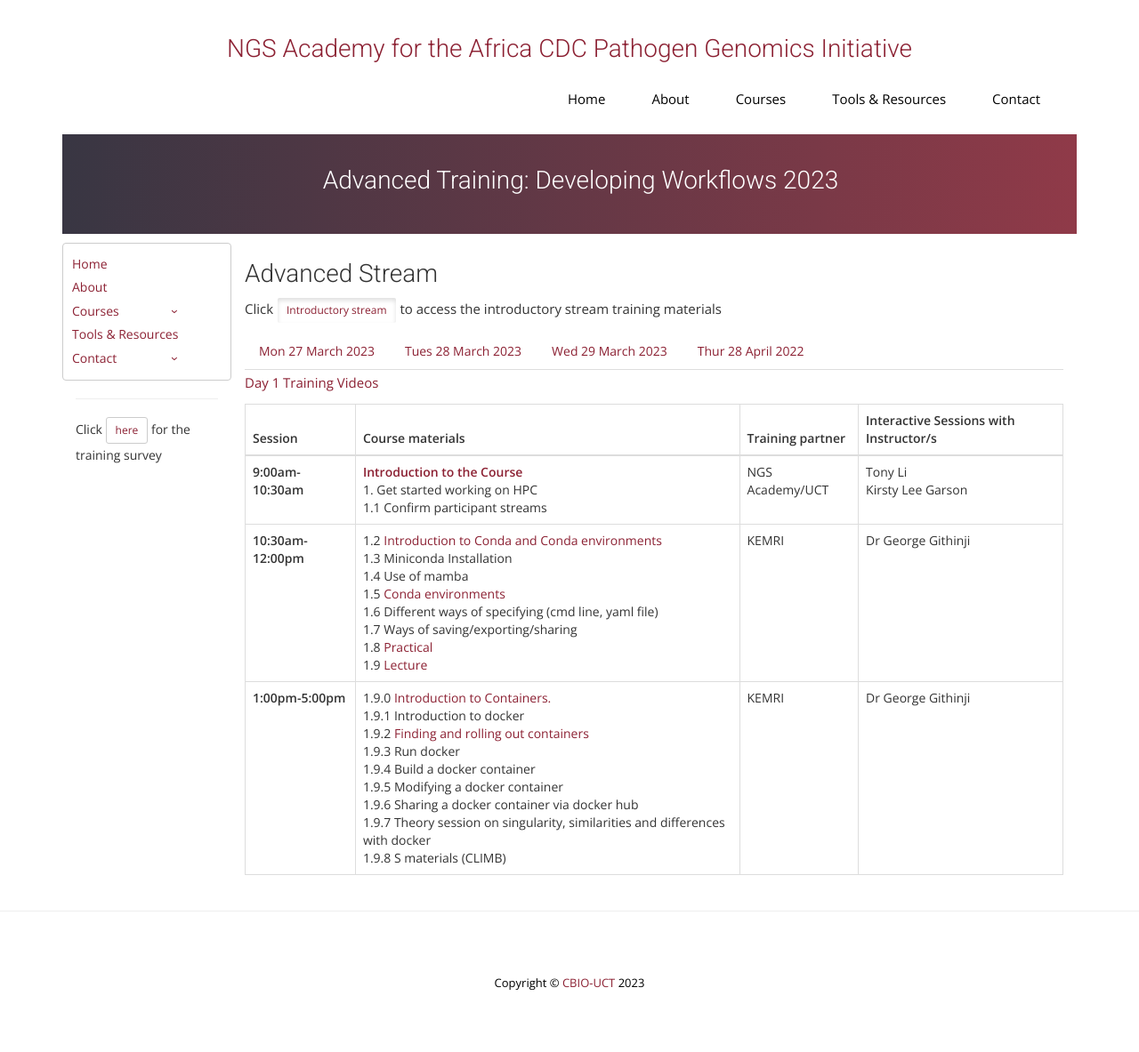
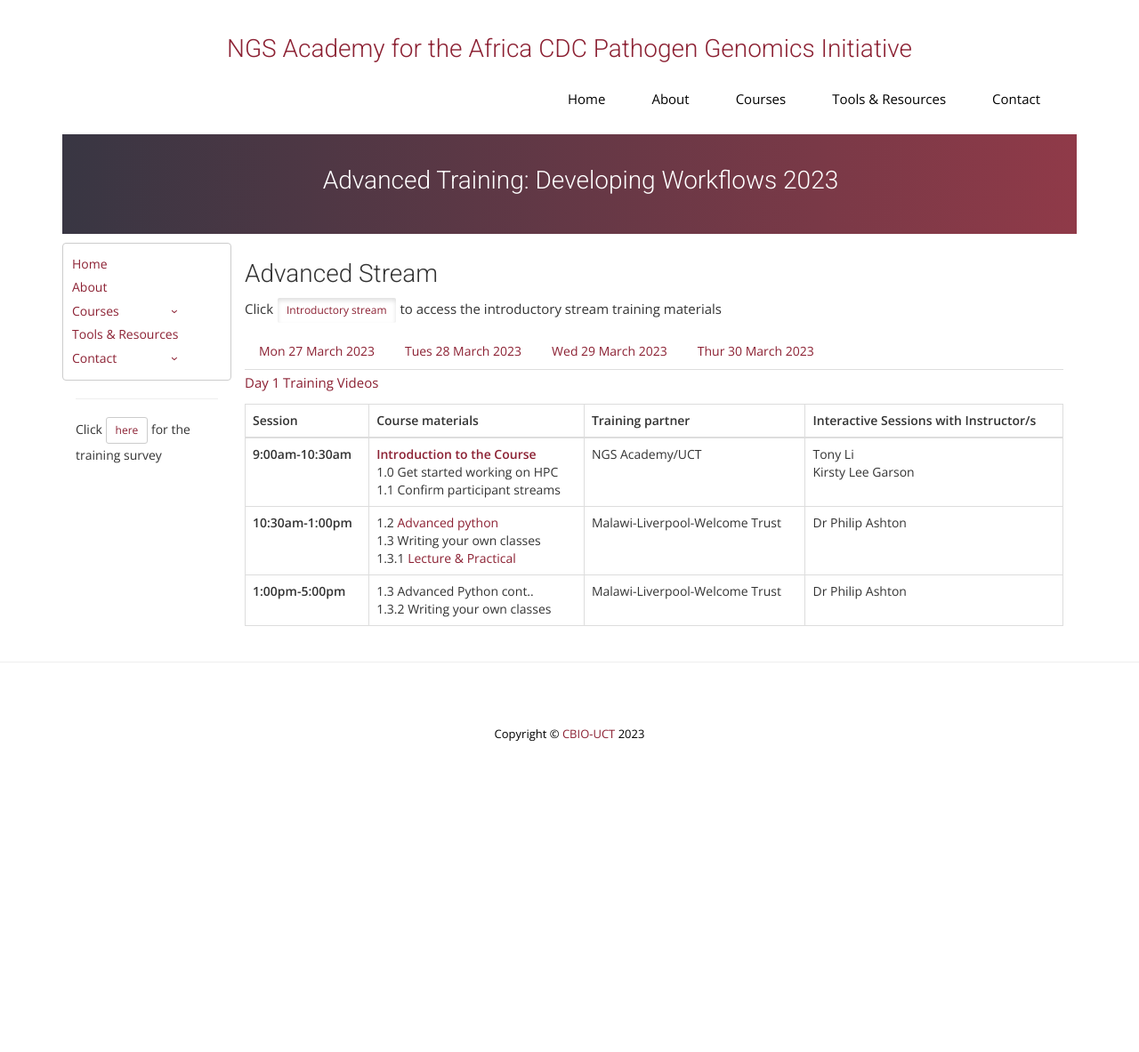
Before and after one commit to uct-cbio/ngs-academy, a Jekyll site: the page built from _posts/2023-04-13-Advanced-Training-Developing-Workflows-ADV.md, in a window 1280 px wide. Shown: the whole page at 89% size. Built offline with Jekyll 4.4.1, drawn with Linux system fonts in a browser that asks for light colours; nearby versions of some CDN libraries; some web fonts are replaced; comment, search, counter and statistics services are not loaded; after the commit the page ends 903 px from its top, so only the background shows below that.

Commit message:
added two streams without working links

```diff
--- a/_posts/2023-04-13-Advanced-Training-Developing-Workflows-ADV.md
+++ b/_posts/2023-04-13-Advanced-Training-Developing-Workflows-ADV.md
@@ -26,7 +26,7 @@
 	</li>
 
   	 <li class="nav-item">
-		<a class="nav-link" data-toggle="tab" href="#tabs-4" role="tab">Thur 28 April 2022</a>
+		<a class="nav-link" data-toggle="tab" href="#tabs-4" role="tab">Thur 30 March 2023</a>
 	</li>
 
 <!--
@@ -72,32 +72,27 @@
 </ul></td>
     </tr>
   <tr>
-      <th scope="row">10:30am-12:00pm
+      <th scope="row">10:30am-1:00pm
       <br>
      </th>
       <td>    <ul>
-      <li>1.2 <a href="#" target="_blank">Introduction to Conda and Conda environments</a></li>
+      <li>1.2 <a href="#" target="_blank">Advanced python</a></li>
 <ol>
-  <li>1.3 Miniconda Installation</li>
-  <li>1.4 Use of mamba</li>
-    <li>1.5 <a href="#" target="_blank">Conda environments</a></li>
-     <li>1.6 Different ways of specifying (cmd line, yaml file)</li>
-       <li>1.7 Ways of saving/exporting/sharing</li>
-        <li>1.8 <a href="#" target="_blank">Practical </a></li>
-         <li>1.9 <a href="#" target="_blank">Lecture </a></li>
+  <li>1.3 Writing your own classes</li>
+        <li>1.3.1 <a href="#" target="_blank">Lecture & Practical </a></li>
 
 </ol>
 </ul></td>
       <td><ul>
 
   <li></li>
- <li>KEMRI </li>
+ <li>Malawi-Liverpool-Welcome Trust</li>
 
 
 </ul></td>
             <td><ul>
              <li></li>
-              <li>Dr George Githinji</li>
+              <li>Dr Philip Ashton</li>
 </ul></td>
     </tr>
   <tr>
@@ -105,16 +100,10 @@
       <br>
      </th>
       <td>    <ul>
-        <li>1.9.0 <a href="#" target="_blank">Introduction to Containers.</a></li>
+        <li>1.3 Advanced Python cont..</li>
 <ol>
-  <li>1.9.1 Introduction to docker</li>
-  <li>1.9.2 <a href="#" target="_blank">Finding and rolling out containers</a></li>
-   <li>1.9.3 Run docker</li>
-    <li>1.9.4 Build a docker container</li>
-    <li>1.9.5 Modifying a docker container</li>
-     <li>1.9.6 Sharing a docker container via docker hub</li>
-       <li>1.9.7 Theory session on singularity, similarities and differences with docker</li>
-         <li>1.9.8 S materials (CLIMB)</li>
+  <li>1.3.2 Writing your own classes</li>
+
 
 
 </ol>
@@ -122,13 +111,13 @@
       <td><ul>
 
   <li></li>
-   <li>KEMRI </li>
+   <li>Malawi-Liverpool-Welcome Trust </li>
 
 
 
 </ul></td>
             <td><ul>
-              <li>Dr George Githinji</li>
+              <li>Dr Philip Ashton</li>
 </ul></td>
     </tr>
 
@@ -153,8 +142,10 @@
       <br>
      </th>
       <td>    <ul>
-      <li>2.  <a href="{{ site.url }}uploads/git_t.pdf" target="_blank">Introduction to Git</a> </li>
-      <li>2.1 Software carpentry (<a href="https://verena90.github.io/2021-10-05-online-NGS_Academy/" target="_blank">Basic Unix and Git</a>) </li>
+      <li>2.0 Advanced python </li>
+     <li>2.1 Using common bioinformatics modules (Bio python ) </li>
+      <li>2.2 Lecture and practical </li>
+        <li>2.3 Best practices </li>
 
 <ol>
 
@@ -165,11 +156,11 @@
 
 
 
- <li>KEMRI </li>
+ <li>Malawi-Liverpool-Welcome Trust </li>
 
 </ul></td>
             <td><ul>
-              <li>Dr George Githinji</li>
+              <li>Dr Philip Ashton</li>
 </ul></td>
     </tr>
 
@@ -200,20 +191,23 @@
       <br>
       2:00pm - 5:00pm</th>
       <td>    <ul>
-             <li>2.3 File organisation.</li>
+             <li>2.3 Nextflow.</li>
+                      <li>2.4 Introduction to Nextflow.</li>
+                               <li>2.5 Channels</li>
+                                <li>2.5 Processes</li>
 
 
 
 </ul></td>
       <td><ul>
 
-  <li>KEMRI</li>
+  <li>ILRI</li>
 
 
 </ul></td>
             <td> <ul>
 
-  <li>Dr George Githinji</li>
+  <li>John Juma</li>
 
 </ul></td>
     </tr>
@@ -236,16 +230,14 @@
   <tbody>
 
   <tr>
-      <th scope="row">9:00am - 1:00pm
+      <th scope="row">9:00am - 10:30pm
       <br>
      </th>
       <td>    <ul>
-      <li>3. <a href="{{ site.url }}uploads/snakemake_introduction.pdf" target="_blank">Introduction to Snakemake  </a> </li>
-      <li>3.1 Scripting </li>
-<li>3.2 Basic concerpts</li>
-        <li>3.3 Running a basic pipeline</li>
-          <li>3.4 Configurations</li>
-            <li>3.5 Combined lecture & practicals (Snakemake)</li>
+      <li>3. Nextflow </li>
+      <li>3.1 Simple RNA-seq1 pipeline </li>
+<li>3.2 nf-core pipelines</li>
+        <li>3.3 nf-core tools</li>
 
 
 <ol>
@@ -270,29 +262,26 @@
       <br>
       2:00pm - 5:00pm</th>
       <td>    <ul>
-             <li>3.6.0 Running snakemake.</li>
-                  <li>3.6.1 Run snakemake with conda</li>
-                    <li>3.6.2 Running snakemake on HPC</li>
-                     <li>3.6.3 <a href="{{ site.url }}uploads/snakemake_practical.zip" target="_blank">Practical: Snakemake</a></li>
+             <li>3.6.0 Advanced containerisation.</li>
+                  <li>3.6.1 Singularity</li>
+                    <li>3.6.2 Creating your singularity container</li>
+                     <li>3.6.3 Working with singularity and the HPC</li>
 </ul></td>
       <td><ul>
-   <li>Malawi-Liverpool-Wellcome Trust </li>
+   <li>KEMRI </li>
 
 
 
 </ul></td>
             <td> <ul>
 
-  <li>Dr Philip Ashton, Belson</li>
-
-
+  <li>Dr George Githingi</li>
 </ul></td>
     </tr>
   </tbody>
-</table>  </p>
+</table></p>
 	</div>
-
-  	<div class="tab-pane" id="tabs-4" role="tabpanel">
+    	<div class="tab-pane" id="tabs-4" role="tabpanel">
       <p><a href="#" target="_blank">Day 4 Training Videos</a></p>
 		<p> <table class="table table-bordered">
   <thead>
@@ -309,24 +298,25 @@
       <br>
      </th>
       <td>    <ul>
-      <li>4.0 Advanced workflows (Nextflow and CWL)</li>
+      <li>4.0 Advanced python</li>
        <li>4.1 Compare and contrast with snakemake</li>
 </ul></td>
       <td><ul>
 
-  <li>ILRI </li>
+  <li>Malawi-Liverpool Welcome Trust </li>
 
 </ul></td>
             <td><ul>
-             <li>John Juma</li>
+             <li>Dr Philip Ashton</li>
 </ul></td>
     </tr>
   <tr>
-      <th scope="row">10:30am - 1:00pm
+      <th scope="row">10:30am - 2:00pm
       <br>
      </th>
       <td>    <ul>
-      <li>4.2. Nextflow practical</li>
+      <li>4.2. Practical project work
+      <br><br>Select a Bioinformatics paper from the collection below, and design a workflow to replicate it. What will you use - conda, docker, snakemake? What tools will you need? Are they available via those channels?</li>
 
 </ul></td>
       <td><ul>
@@ -350,7 +340,7 @@
      </th>
       <td>    <ul>
 <ol>
-  <li>4.3 Practical project work</li>
+  <li>4.3 Practical project work cont...</li>
 
 </ol>
 </ul></td>
```
Also changed, not shown: other parts of _posts/2023-04-13-Advanced-Training-Developing-Workflows-ADV.md (+3 -3 lines), _posts/2023-04-13-Advanced-Training-Developing-Workflows-INT.md (+2 -1 lines).
